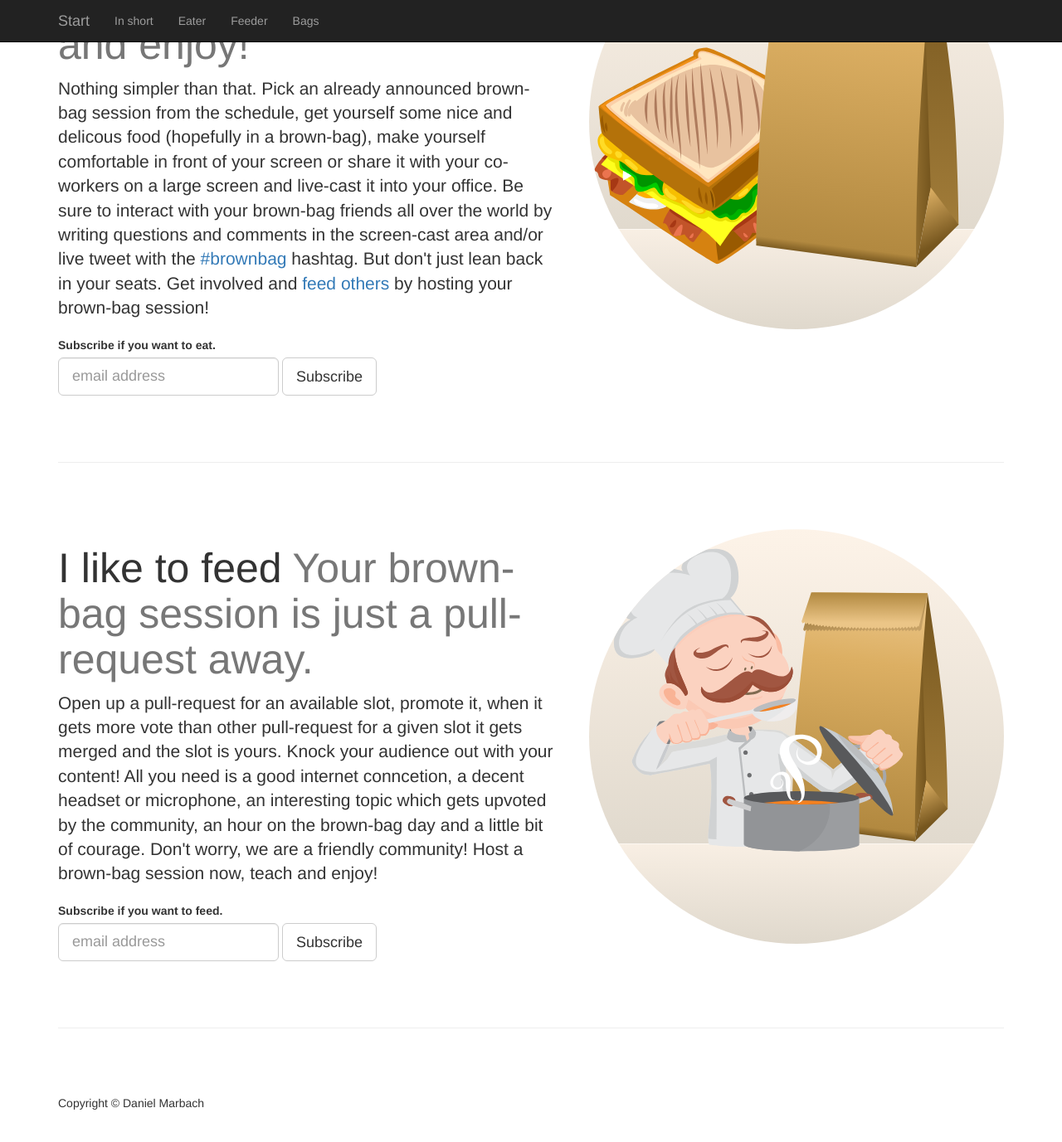
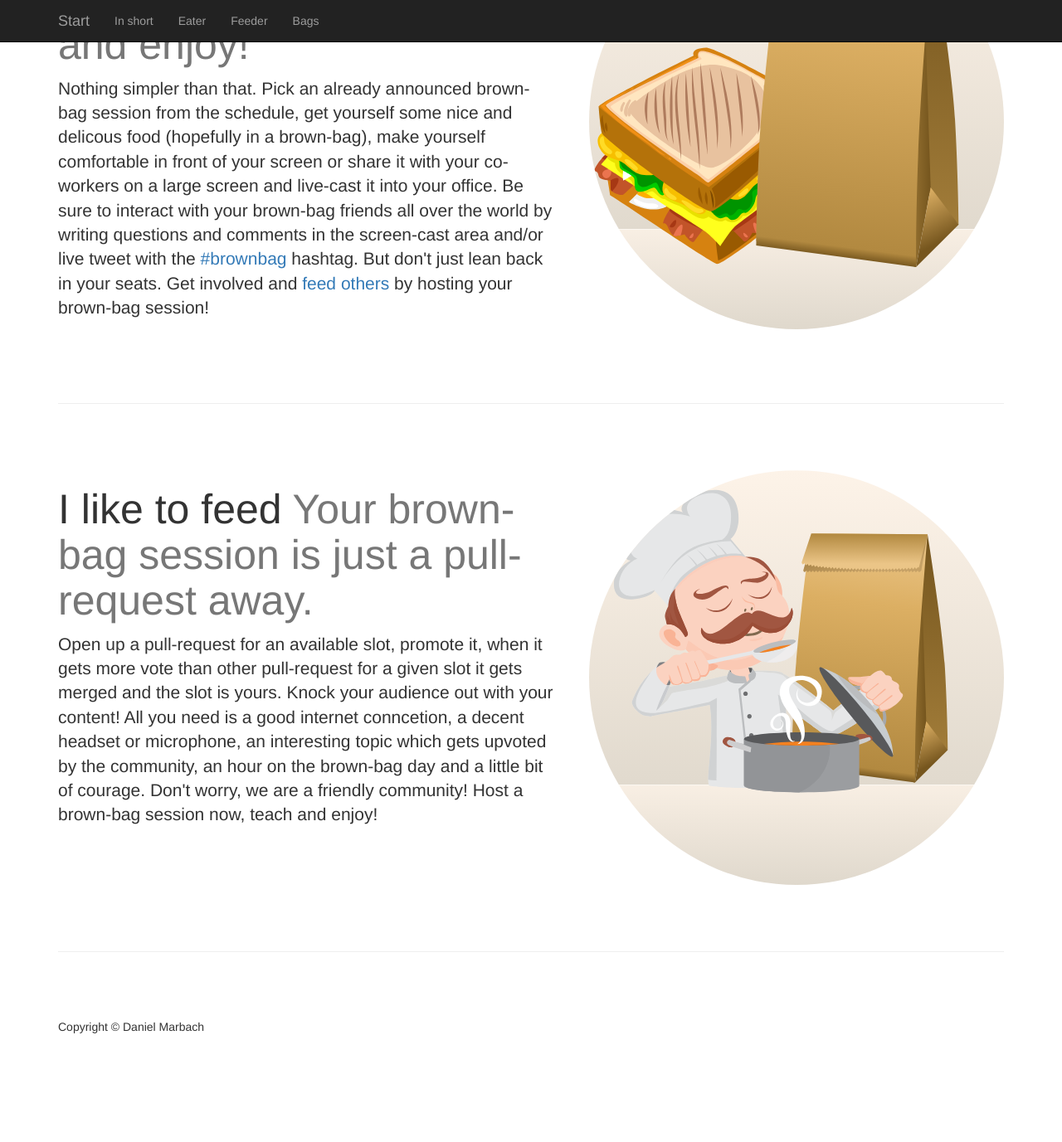
Before and after one commit to brown-bag/brown-bag.github.com, a Jekyll site: the page built from index.html, in a window 1280 px wide and 1400 px high, scrolled down 1488 px. Shown: the top 1377 px of the window at 83% size. Built offline with Jekyll 4.4.1, drawn with Linux system fonts in a browser that asks for light colours; after the commit the page ends 2796 px from its top, so only the background shows below that.

Commit message:
Revert "Signup forms"
This reverts commit 228058045392d4fe3fb749bc10e91c744ac034a7.

```diff
--- a/_includes/content.html
+++ b/_includes/content.html
@@ -16,20 +16,7 @@
         <h2 class="featurette-heading">I like to eat
             <span class="text-muted">Subscribe to a brown-bag session, learn and enjoy!</span>
         </h2>
-        <p class="lead">Nothing simpler than that. Pick an already announced brown-bag session from the schedule, get yourself some nice and delicous food (hopefully in a brown-bag), make yourself comfortable in front of your screen or share it with your co-workers on a large screen and live-cast it into your office. Be sure to interact with your brown-bag friends all over the world by writing questions and comments in the screen-cast area and/or live tweet with the <a href="https://twitter.com/hashtag/brownbag">#brownbag</a> hashtag. But don't just lean back in your seats. Get involved and <a href="#feeder">feed others</a> by hosting your brown-bag session!
-          <div id="mc_embed_signup_eater">
-              <form action="//brown-bag.us11.list-manage.com/subscribe/post?u=01faea0960af3a22f345f25c0&amp;id=fa33290914" method="post"
-                id="mc-embedded-subscribe-form" name="mc-embedded-subscribe-form" class="form-inline" target="_blank" novalidate>
-              <div class="form-group">
-                <label for="mce-EMAIL">Subscribe if you want to eat.</label><div id="clear" />
-                <input type="email" value="" name="EMAIL" class="form-control input-lg" id="mce-EMAIL" placeholder="email address" required>
-                <!-- real people should not fill this in and expect good things - do not remove this or risk form bot signups-->
-                <div style="position: absolute; left: -5000px;"><input type="text" name="b_01faea0960af3a22f345f25c0_fa33290914" tabindex="-1" value=""></div>
-                <input type="submit" value="Subscribe" name="subscribe" id="mc-embedded-subscribe" class="btn btn-default btn-lg">
-              </div>
-            </form>
-          </div>
-        </p>
+        <p class="lead">Nothing simpler than that. Pick an already announced brown-bag session from the schedule, get yourself some nice and delicous food (hopefully in a brown-bag), make yourself comfortable in front of your screen or share it with your co-workers on a large screen and live-cast it into your office. Be sure to interact with your brown-bag friends all over the world by writing questions and comments in the screen-cast area and/or live tweet with the <a href="https://twitter.com/hashtag/brownbag">#brownbag</a> hashtag. But don't just lean back in your seats. Get involved and <a href="#feeder">feed others</a> by hosting your brown-bag session!</p>
     </div>
 
     <hr class="featurette-divider">
@@ -40,20 +27,7 @@
         <h2 class="featurette-heading">I like to feed
             <span class="text-muted">Your brown-bag session is just a pull-request away.</span>
         </h2>
-        <p class="lead">Open up a pull-request for an available slot, promote it, when it gets more vote than other pull-request for a given slot it gets merged and the slot is yours. Knock your audience out with your content! All you need is a good internet conncetion, a decent headset or microphone, an interesting topic which gets upvoted by the community, an hour on the brown-bag day and a little bit of courage. Don't worry, we are a friendly community! Host a brown-bag session now, teach and enjoy!
-          <div id="mc_embed_signup_feeder">
-              <form action="//brown-bag.us11.list-manage.com/subscribe/post?u=01faea0960af3a22f345f25c0&amp;id=1401ca952d" method="post"
-                id="mc-embedded-subscribe-form" name="mc-embedded-subscribe-form" class="form-inline" target="_blank" novalidate>
-              <div class="form-group">
-                <label for="mce-EMAIL">Subscribe if you want to feed.</label><div id="clear" />
-                <input type="email" value="" name="EMAIL" class="form-control input-lg" id="mce-EMAIL" placeholder="email address" required>
-                <!-- real people should not fill this in and expect good things - do not remove this or risk form bot signups-->
-                <div style="position: absolute; left: -5000px;"><input type="text" name="b_01faea0960af3a22f345f25c0_1401ca952d" tabindex="-1" value=""></div>
-                <input type="submit" value="Subscribe" name="subscribe" id="mc-embedded-subscribe" class="btn btn-default btn-lg">
-              </div>
-            </form>
-          </div>
-        </p>
+        <p class="lead">Open up a pull-request for an available slot, promote it, when it gets more vote than other pull-request for a given slot it gets merged and the slot is yours. Knock your audience out with your content! All you need is a good internet conncetion, a decent headset or microphone, an interesting topic which gets upvoted by the community, an hour on the brown-bag day and a little bit of courage. Don't worry, we are a friendly community! Host a brown-bag session now, teach and enjoy!</p>
     </div>
 
     <hr class="featurette-divider" id="bags">
```
